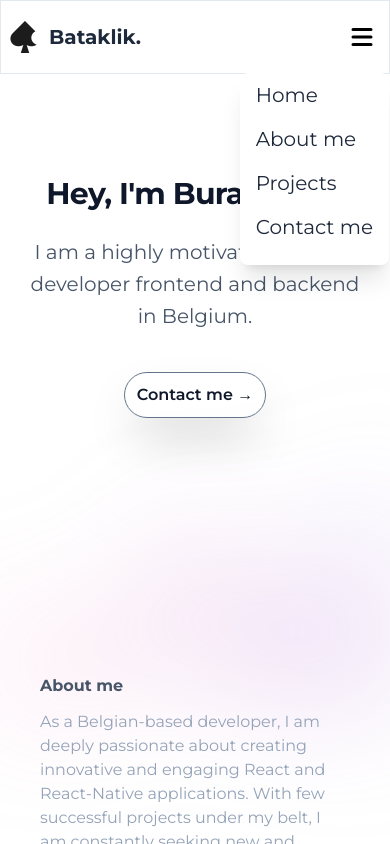
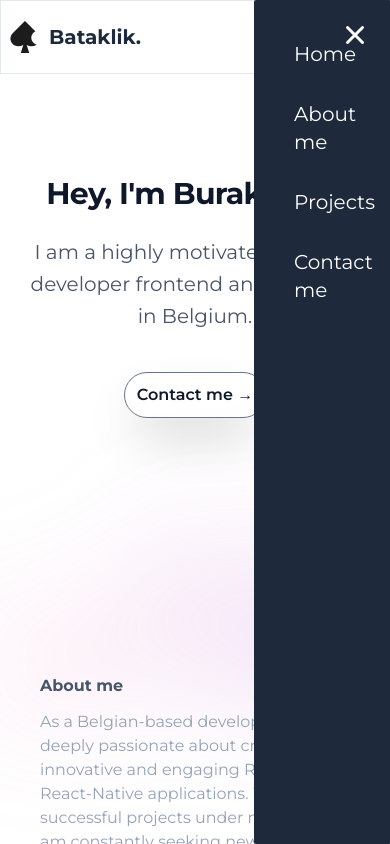
Before and after one commit to Bataklik/Bataklik-Portfolio, a Next.js app: page / in a window 390 px wide. Both pictures are taken after a click on the icon 362 px from the left and 37 px from the top of the page. Shown: the top 844 px of the page. Built offline with nearby package versions, Linux system fonts and the light colour scheme.

Commit message:
feat: :white_check_mark: Update

```diff
--- /dev/null
+++ b/src/components/core/Contact/ContactButton.tsx
@@ -0,0 +1,11 @@
+import React from "react";
+export function ContactButton({}) {
+  return (
+    <button
+      disabled
+      className="hover:cursor-not-allowed border-opacity-0 px-6 py-3 bg-slate-700 rounded-2xl text-white hover:text-slate-700 hover:bg-slate-200 hover:border-slate-400 hover:border transition-all duration-300 ease-in-out"
+    >
+      Send message
+    </button>
+  );
+}
--- /dev/null
+++ b/src/components/core/Contact/ContactInput.tsx
@@ -0,0 +1,14 @@
+import React from "react";
+interface Props {
+  Type: string;
+  Placeholder: string;
+}
+export function ContactInput({ Type, Placeholder }: Props) {
+  return (
+    <input
+      className="bg-transparent border-b py-3 outline-none w-full placeholder:text-slate-500 focus:border-slate-500 transition-all"
+      type={Type}
+      placeholder={Placeholder}
+    />
+  );
+}
--- /dev/null
+++ b/src/components/core/Contact/ContactTextarea.tsx
@@ -0,0 +1,9 @@
+import React from "react";
+export function ContactTextarea({}) {
+  return (
+    <textarea
+      className="bg-transparent mb-8 resize-none border-b py-8 outline-none w-full placeholder:text-slate-500 focus:border-slate-500 transition-all"
+      placeholder="Your message"
+    />
+  );
+}
--- a/src/components/core/Contact/index.tsx
+++ b/src/components/core/Contact/index.tsx
@@ -1,3 +1,6 @@
+import { ContactTextarea } from "./ContactTextarea";
+import { ContactInput } from "./ContactInput";
+import { ContactButton } from "./ContactButton";
 import React from "react";
 import { motion } from "framer-motion";
 import { IoLogoGithub, IoLogoLinkedin, IoMailOpen } from "react-icons/io5";
@@ -91,26 +94,10 @@ export function ContactSection({}) {
             viewport={{ once: false, amount: 0.3 }}
             className="flex-1 border rounded-2xl flex flex-col gap-y-6 pb-24 p-6 items-start"
           >
-            <input
-              className="bg-transparent border-b py-3 outline-none w-full placeholder:text-slate-500 focus:border-slate-500 transition-all"
-              type="text"
-              placeholder="Your name"
-            />
-            <input
-              className="bg-transparent border-b py-3 outline-none w-full placeholder:text-slate-500 focus:border-slate-500 transition-all"
-              type="text"
-              placeholder="Your email"
-            />
-            <textarea
-              className="bg-transparent mb-8 resize-none border-b py-8 outline-none w-full placeholder:text-slate-500 focus:border-slate-500 transition-all"
-              placeholder="Your message"
-            ></textarea>
-            <button
-              disabled
-              className="border hover:cursor-not-allowed border-opacity-0 px-6 py-3 bg-slate-500 rounded-2xl text-white hover:text-slate-700 hover:bg-white hover:border-opacity-100"
-            >
-              Send message
-            </button>
+            <ContactInput Type={"text"} Placeholder="Your name" />
+            <ContactInput Type={"email"} Placeholder="Your email" />
+            <ContactTextarea />
+            <ContactButton />
           </motion.form>
         </div>
       </div>
--- a/src/components/layout/Navbar.tsx
+++ b/src/components/layout/Navbar.tsx
@@ -1,8 +1,8 @@
 /* eslint-disable react/jsx-no-duplicate-props */
 /* eslint-disable @next/next/no-img-element */
 import React, { useState } from "react";
-import { NavDown } from "./Navdown";
 import { motion } from "framer-motion";
+import Sidebar from "./Sidebar";
 
 export const navVariants = {
   hidden: {
@@ -68,69 +68,9 @@ export function Navbar() {
             />
           ))}
         </ul>
+        <Sidebar navLinks={navLinks} />
 
-        <NavDown navLinks={navLinks} />
-        {/* <HiMoon
-          className="hidden md:block cursor-pointer"
-          color="black"
-          size={30}
-        /> */}
-        {/* <HiMenu
-          className={
-            OpenMenu
-              ? "hidden md:hidden cursor-pointer z-10"
-              : "block md:hidden cursor-pointer z-10 mr-3"
-          }
-          color={OpenMenu ? "white" : "black"}
-          size={30}
-          onClick={() => setOpenMenu(!OpenMenu)}
-        /> */}
-        {/* <HiOutlineX
-          className={
-            OpenMenu
-              ? "block md:hidden cursor-pointer z-10 mr-3"
-              : "hidden md:hidden cursor-pointer z-10 mr-3"
-          }
-          color={OpenMenu ? "white" : "black"}
-          size={30}
-          onClick={() => setOpenMenu(!OpenMenu)}
-        /> */}
-        {/* <motion.ul
-          className={classNames(
-            OpenMenu
-              ? "block md:hidden absolute left-0 top-0 w-full p-10 rounded-b-xl space-y-10 text-white text-center bg-white border-2 border-gray-600 shadow-lg"
-              : "block md:hidden absolute left-0 top-0 w-full p-10 rounded-b-xl space-y-10 text-white text-center bg-white border-2 border-gray-600 shadow-lg"
-          )}
-          variants={{
-            close: {
-              x: "100%",
-              opacity: 0,
-            },
-            open: {
-              x: 0,
-              opacity: 1,
-            },
-          }}
-          transition={{
-            type: "spring",
-            bounce: 0,
-            duration: 0.4,
-            delay: 0.1,
-          }}
-          animate={OpenMenu ? "open" : "close"}
-        >
-          {Object.entries(navLinks).map(([key, value]) => (
-            <li key={key}>
-              <a
-                href={value.linkPath}
-                className="text-gray-800"
-                onClick={() => setOpenMenu(false)}
-              >
-                {value.linkName}
-              </a>
-            </li>
-          ))}
-        </motion.ul> */}
+        {/* <NavDown navLinks={navLinks} /> */}
       </div>
     </motion.nav>
   );
--- a/src/components/layout/Navdown.tsx
+++ /dev/null
@@ -1,55 +0,0 @@
-import React, { useState } from "react";
-import { motion, AnimatePresence } from "framer-motion";
-import { HiMenu, HiOutlineX } from "react-icons/hi";
-
-interface NavDownProps {
-  navLinks: {
-    linkName: string;
-    linkPath: string;
-  }[];
-}
-
-export function NavDown({ navLinks }: NavDownProps) {
-  const [isOpen, setIsOpen] = useState(false);
-
-  return (
-    <AnimatePresence>
-      {isOpen && (
-        <motion.ul
-          initial={{ y: -100 }}
-          animate={{ y: 0 }}
-          exit={{ y: -100 }}
-          className="absolute top-full right-0 bg-white shadow-xl py-2 px-4 z-10 rounded-lg"
-        >
-          {navLinks.map(n => (
-            <li key={n.linkName} className="mb-4">
-              <a
-                href={n.linkPath}
-                className="text-gray-800 text-xl"
-                onClick={() => setIsOpen(false)}
-              >
-                {n.linkName}
-              </a>
-            </li>
-          ))}
-        </motion.ul>
-      )}
-      <HiMenu
-        className={"block md:hidden cursor-pointer z-10 mr-3"}
-        color={"black"}
-        size={30}
-        onClick={() => setIsOpen(!isOpen)}
-      />
-      {/* <HiOutlineX
-          className={
-            isOpen
-              ? "block md:hidden cursor-pointer z-10 mr-3"
-              : "hidden md:hidden cursor-pointer z-10 mr-3"
-          }
-          color={"black"}
-          size={30}
-          onClick={() => setIsOpen(!isOpen)}
-        /> */}
-    </AnimatePresence>
-  );
-}
--- /dev/null
+++ b/src/components/layout/Sidebar.tsx
@@ -0,0 +1,47 @@
+import React, { useState } from "react";
+import { HiMenu, HiX } from "react-icons/hi";
+
+interface Props {
+  navLinks: {
+    linkName: string;
+    linkPath: string;
+  }[];
+}
+export default function Sidebar({ navLinks }: Props) {
+  const [isOpen, setIsOpen] = useState(false);
+  return (
+    <>
+      {!isOpen ? (
+        <HiMenu
+          className={"block md:hidden cursor-pointer z-10 mr-3"}
+          color={"black"}
+          size={30}
+          onClick={() => setIsOpen(!isOpen)}
+        />
+      ) : (
+        <HiX
+          className={"block z-10 md:hidden cursor-pointer fixed top-5 right-5"}
+          color={"white"}
+          size={30}
+          onClick={() => setIsOpen(!isOpen)}
+        />
+      )}
+      <div
+        className={`top-0 right-0 fixed gap-8 flex flex-col bg-slate-800 w-[35vw] h-full p-10 rounded-sm ${
+          isOpen ? "translate-x-0" : "translate-x-full"
+        } ease-in-out duration-300`}
+      >
+        {navLinks.map(n => (
+          <a
+            key={n.linkName}
+            href={n.linkPath}
+            onClick={() => setIsOpen(!isOpen)}
+            className="text-xl text-white hover:underline hover:underline-offset-4"
+          >
+            {n.linkName}
+          </a>
+        ))}
+      </div>
+    </>
+  );
+}
```
